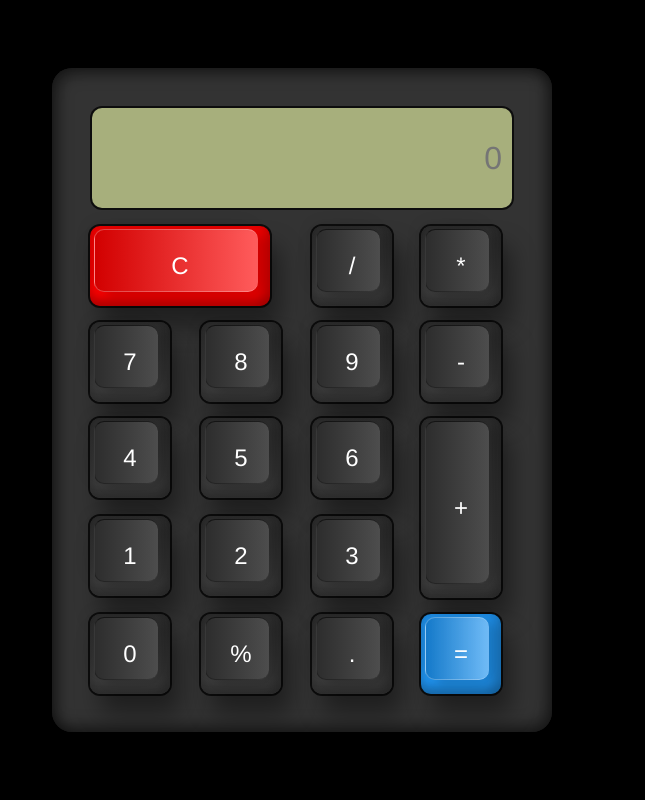
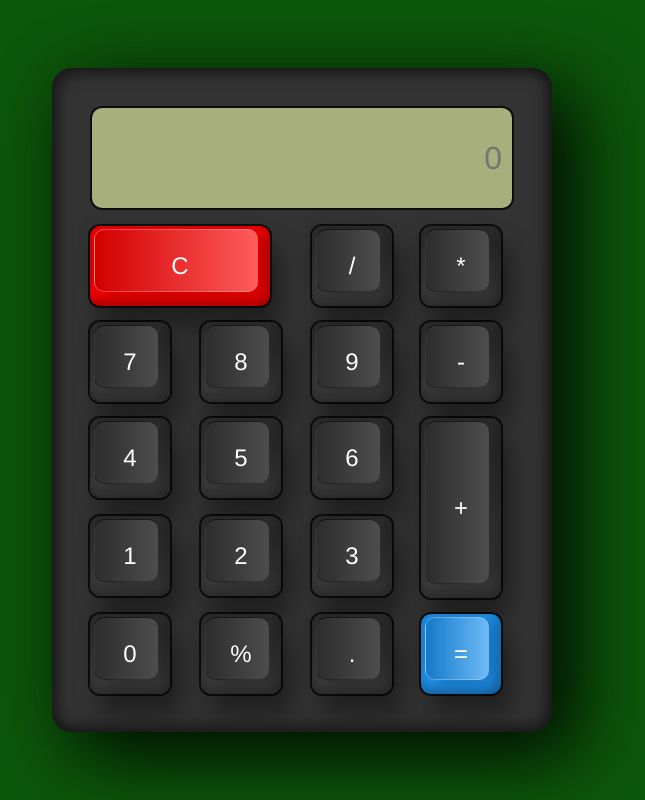
Before and after one commit to christianoxeniola/Simple-E-Calculator, a plain HTML site: page index.html in a window 1280 px wide. Shown: the whole page, without its empty margins (338-983 px from the left). Drawn offline with Linux system fonts and the light colour scheme.

Commit message:
update on background

```diff
--- a/style.css
+++ b/style.css
@@ -10,7 +10,7 @@ body {
     justify-content: center;
     align-items: center;
     min-height: 100vh;
-    background: rgb(0, 0, 0);
+    background: rgb(13, 87, 11);
 }
 
 .container {
@@ -20,7 +20,7 @@ body {
     background: #333;
     padding: 40px 30px 30px;
     border-radius: 20px;
-    box-shadow: 25px 25px 75px rgba(0,0,0,0.25),10px 10px 70px rgba(0,0,0,0.25),inset -5px -5px 15px rgba(0,0,0,0.5),inset 5px 5px 15px rgba(0,0,0,0.5);
+    box-shadow: 25px 25px 75px rgba(0, 0, 0, 0.774),10px 10px 70px rgba(0,0,0,0.25),inset -5px -5px 15px rgba(0,0,0,0.5),inset 5px 5px 15px rgba(0,0,0,0.5);
 }
 
 .calculator {
```
